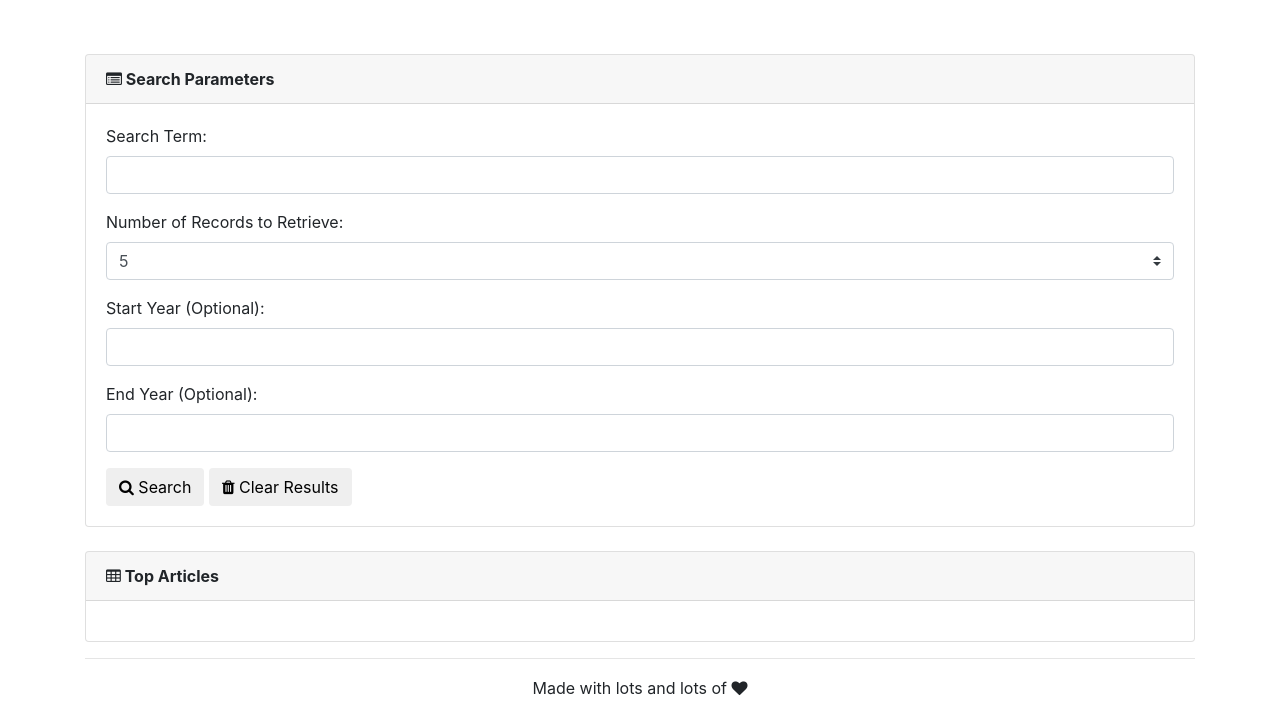
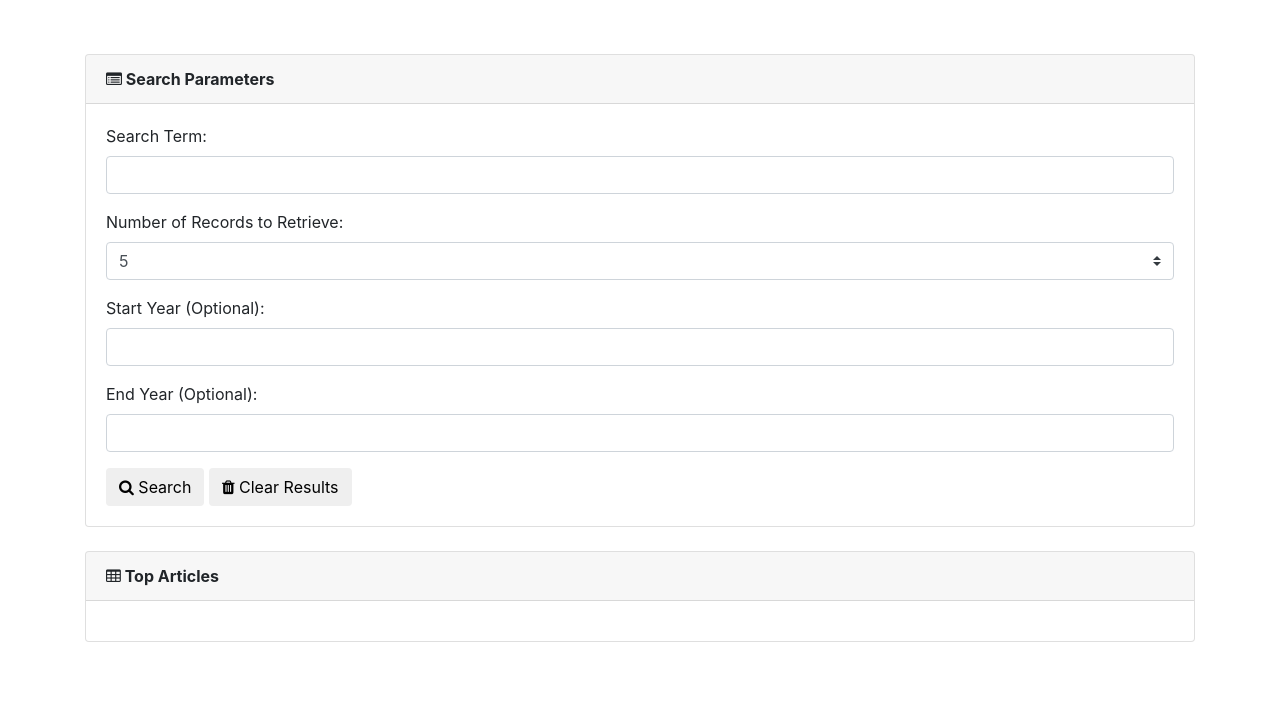
Before and after one commit to avalor1991/NYTimes, a plain HTML site: page index.html in a window 1280 px wide. Shown: the part 186-893 px from the top of the page. After the commit the page ends 828 px from the top, so only its background shows below. Drawn offline with nearby package versions, Linux system fonts and the light colour scheme.

Commit message:
Update index.html

```diff
--- a/index.html
+++ b/index.html
@@ -112,20 +112,7 @@
       </div>
     </div>
 
-    <!-- Footer Region -->
-    <div class="row">
-      <div class="col-sm-12">
 
-        <!-- Line Break followed by closing -->
-        <hr>
-        <h5 class="text-center">
-          <small>Made with lots and lots of
-            <i class="fa fa-heart"></i>
-          </small>
-        </h5>
-
-      </div>
-    </div>
 
   </div>
 
```
